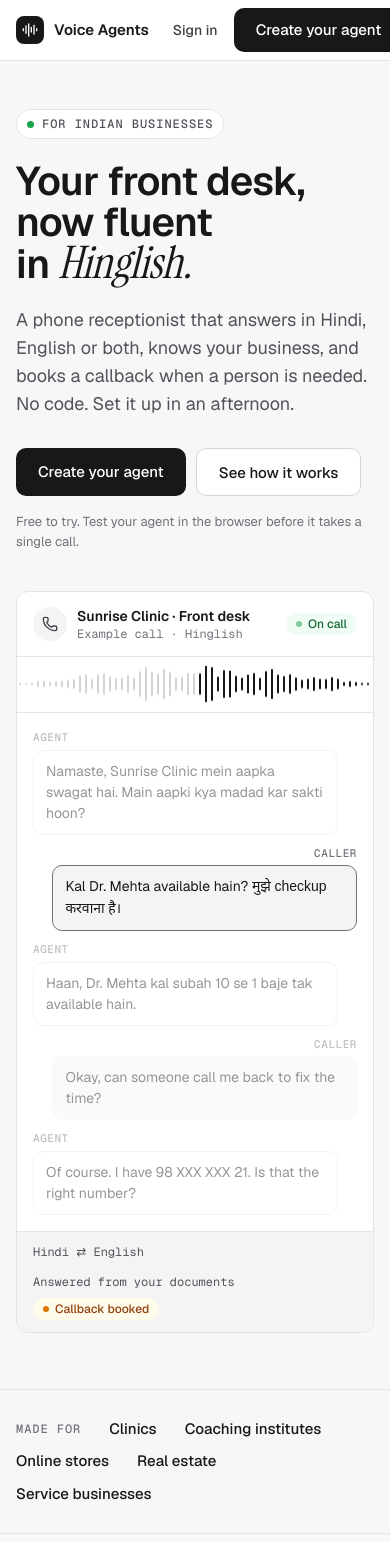
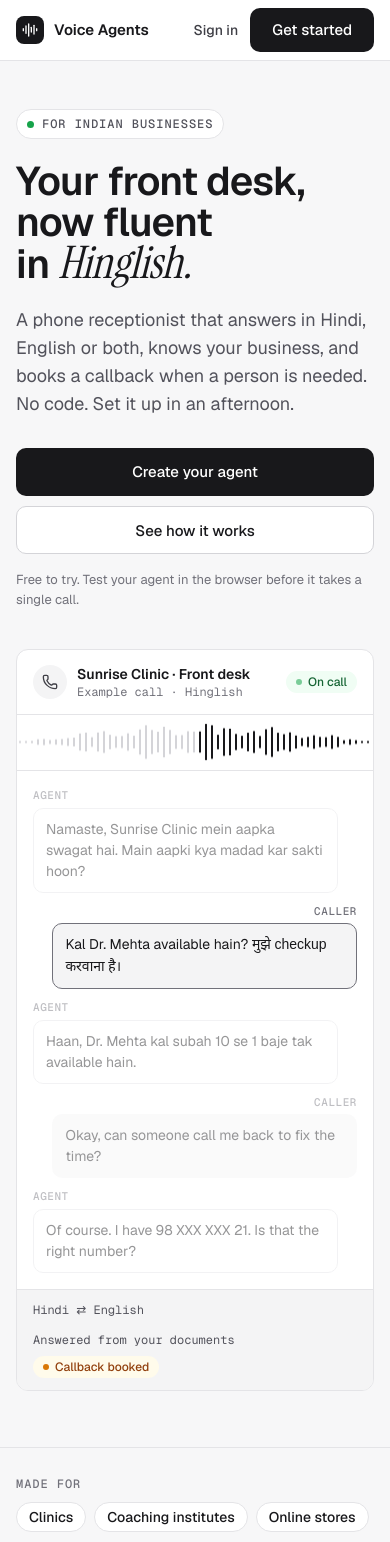
Before and after one commit to singhvertika119/voice-agents, a Next.js app in the folder apps/dashboard/: page /welcome in a window 390 px wide. Shown: the top 1542 px of the page. Built offline with nearby package versions, Linux system fonts and the light colour scheme.

Commit message:
fix: make landing page to fit different size of devices

```diff
--- a/apps/dashboard/app/welcome/page.tsx
+++ b/apps/dashboard/app/welcome/page.tsx
@@ -31,7 +31,7 @@ function Pill({ tone, children }: { tone: "success" | "warning" | "neutral"; chi
 
 function SectionHead({ kicker, title, intro }: { kicker: string; title: string; intro: string }) {
   return (
-    <div className="grid md:grid-cols-2 gap-3.5 md:gap-10 md:items-end mb-11">
+    <div className="grid md:grid-cols-2 gap-3.5 md:gap-10 md:items-end mb-8 md:mb-11">
       <div><span className={`${label} mb-3.5`}>{kicker}</span><h2 className={h2}>{title}</h2></div>
       <p className="text-ink-muted max-w-[34em]">{intro}</p>
     </div>
@@ -39,7 +39,7 @@ function SectionHead({ kicker, title, intro }: { kicker: string; title: string;
 }
 
 const wrap = "max-w-[1120px] mx-auto px-4 sm:px-6";
-const section = "py-16 md:py-[88px] border-t border-line";
+const section = "py-14 md:py-[88px] border-t border-line";
 
 const STEPS = [
   {
@@ -98,17 +98,17 @@ export default function Welcome() {
       <header className="sticky top-0 z-10 bg-card border-b border-line">
         <div className={`${wrap} h-[60px] flex items-center justify-between gap-4`}>
           <Link href="/" aria-label="Voice Agents home" className="shrink-0 whitespace-nowrap"><Logo /></Link>
-          <nav aria-label="Sections" className="hidden md:flex gap-7 text-sm text-ink-muted">
+          <nav aria-label="Sections" className="hidden lg:flex gap-7 text-sm text-ink-muted whitespace-nowrap">
             <a href="#how" className="hover:text-ink">How it works</a>
             <a href="#features" className="hover:text-ink">What it does</a>
             <a href="#calls" className="hover:text-ink">Call log</a>
             <a href="#faq" className="hover:text-ink">Questions</a>
           </nav>
-          <div className="flex gap-2 items-center">
+          <div className="flex gap-1 sm:gap-2 items-center shrink-0">
             {/* On a phone the bar keeps one button; "Sign in" is a plain link there. */}
             <span className="max-sm:hidden"><ButtonLink href="/login" variant="secondary" className="h-10 whitespace-nowrap">Sign in</ButtonLink></span>
             <Link href="/login" className="sm:hidden text-sm font-medium text-ink-secondary px-2 h-10 inline-flex items-center whitespace-nowrap">Sign in</Link>
-            <ButtonLink href="/signup" className="h-10 px-4 text-sm whitespace-nowrap">Create your agent</ButtonLink>
+            <ButtonLink href="/signup" className="h-10 px-3.5 sm:px-4 text-sm whitespace-nowrap"><span className="sm:hidden">Get started</span><span className="max-sm:hidden">Create your agent</span></ButtonLink>
           </div>
         </div>
       </header>
@@ -127,7 +127,7 @@ export default function Welcome() {
               A phone receptionist that answers in Hindi, English or both, knows your business, and books a callback when a
               person is needed. No code. Set it up in an afternoon.
             </p>
-            <div className="mt-[30px] flex flex-wrap gap-2.5">
+            <div className="mt-[30px] grid grid-cols-1 sm:flex gap-2.5">
               <ButtonLink href="/signup" className="h-12">Create your agent</ButtonLink>
               <ButtonLink href="#how" variant="secondary" className="h-12 px-[22px] text-[15px]">See how it works</ButtonLink>
             </div>
@@ -137,10 +137,10 @@ export default function Welcome() {
         </div>
 
         <div className="py-7 border-t border-line">
-          <div className={`${wrap} flex flex-wrap items-center gap-x-7 gap-y-2.5 text-[15px] text-ink-muted`}>
-            <span className={label}>Made for</span>
+          <div className={`${wrap} flex flex-wrap items-center gap-x-7 gap-y-2.5 text-[15px] text-ink-muted max-sm:gap-x-2`}>
+            <span className={`${label} max-sm:w-full`}>Made for</span>
             {["Clinics", "Coaching institutes", "Online stores", "Real estate", "Service businesses"].map((x) => (
-              <strong key={x} className="font-medium text-ink">{x}</strong>
+              <strong key={x} className="font-medium text-ink max-sm:text-sm max-sm:bg-card max-sm:border max-sm:border-line max-sm:rounded-full max-sm:px-3 max-sm:py-1">{x}</strong>
             ))}
           </div>
         </div>
@@ -197,7 +197,19 @@ export default function Welcome() {
           <div className={wrap}>
             <SectionHead kicker="Call log" title="Every call, written down."
               intro="Read the transcript, play the recording, and see what the caller wanted and how the call ended, without listening to all of it." />
-            <div className="bg-card border border-line rounded-xl overflow-x-auto">
+            <ul className="sm:hidden flex flex-col bg-card border border-line rounded-xl divide-y divide-line">
+              {CALLS.map((c) => (
+                <li key={c.caller} className="p-4 flex flex-col gap-2">
+                  <div className="flex items-center justify-between gap-3">
+                    <span className="font-mono text-[13px] text-ink-muted tabular-nums">{c.caller}</span>
+                    <Pill tone={c.outcome[1]}>{c.outcome[0]}</Pill>
+                  </div>
+                  <p className="text-sm text-ink-secondary">{c.want}</p>
+                  <span className="font-mono text-xs text-ink-faint tabular-nums">{c.length} min</span>
+                </li>
+              ))}
+            </ul>
+            <div className="max-sm:hidden bg-card border border-line rounded-xl overflow-x-auto">
               <table className="w-full min-w-[640px] border-collapse text-sm">
                 <thead>
                   <tr className="bg-muted text-xs text-ink-muted text-left">
@@ -242,7 +254,7 @@ export default function Welcome() {
 
         <section className="pb-16 md:pb-[88px]">
           <div className={wrap}>
-            <div className="bg-ink text-on-ink rounded-xl p-6 py-9 md:p-14 grid md:grid-cols-[1.4fr_1fr] gap-8 items-center">
+            <div className="bg-ink text-on-ink rounded-xl px-5 py-8 md:p-14 grid md:grid-cols-[1.4fr_1fr] gap-8 items-center">
               <div>
                 <h2 className="text-[30px] md:text-[44px] leading-[1.06] font-semibold tracking-[-0.02em] text-balance">Your first agent takes an afternoon.</h2>
                 <p className="mt-3 opacity-70">Write a greeting, upload what you know, and hear it answer.</p>
--- a/apps/dashboard/components/landing-call.tsx
+++ b/apps/dashboard/components/landing-call.tsx
@@ -82,7 +82,7 @@ export function LandingCall() {
             <Phone size={16} strokeWidth={2} />
           </span>
           <div className="min-w-0">
-            <div className="text-sm font-semibold">Sunrise Clinic · Front desk</div>
+            <div className="text-sm font-semibold truncate">Sunrise Clinic<span className="max-[380px]:hidden"> · Front desk</span></div>
             <div className="text-xs text-ink-faint font-mono">Example call · Hinglish</div>
           </div>
         </div>
```
